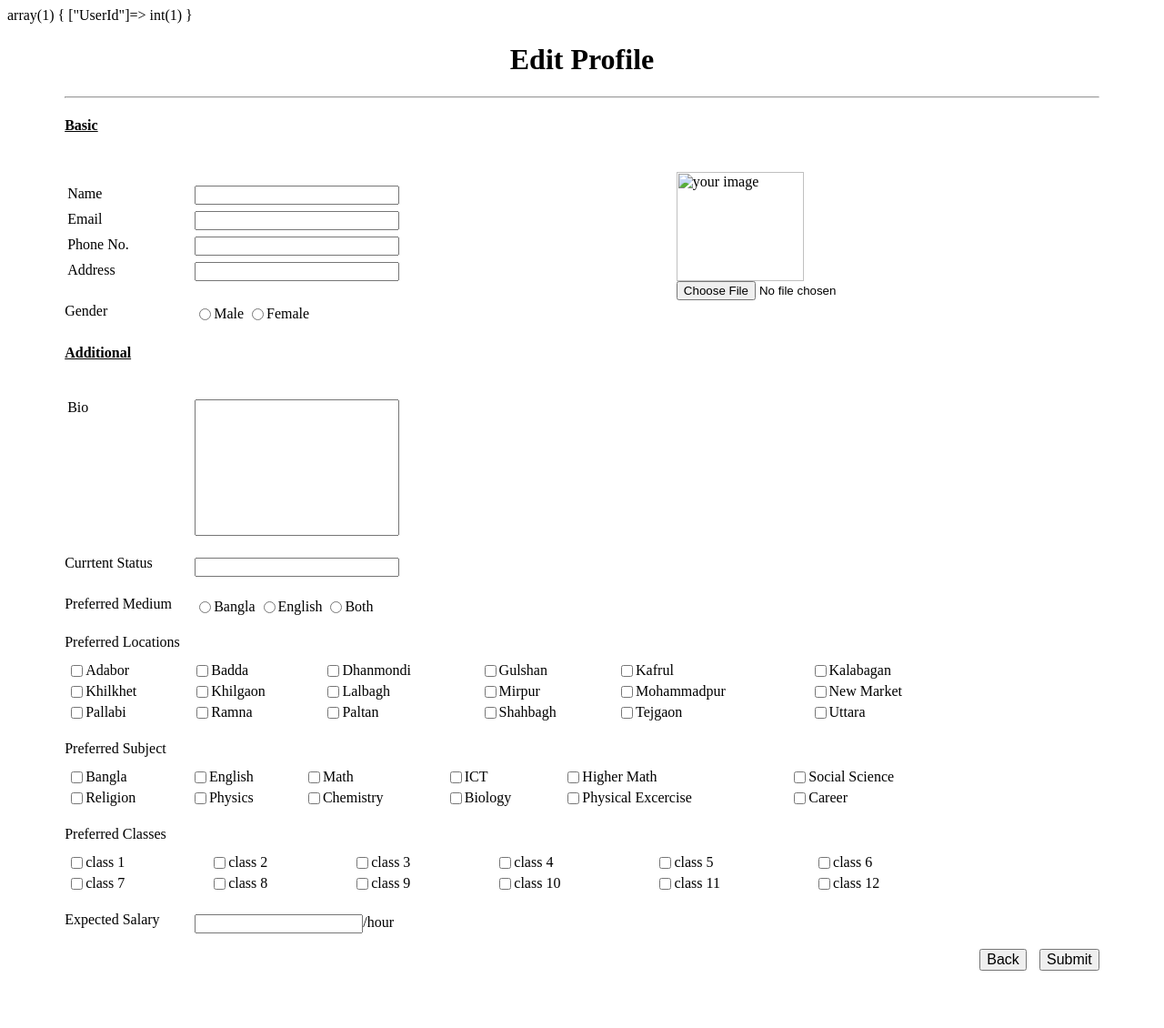
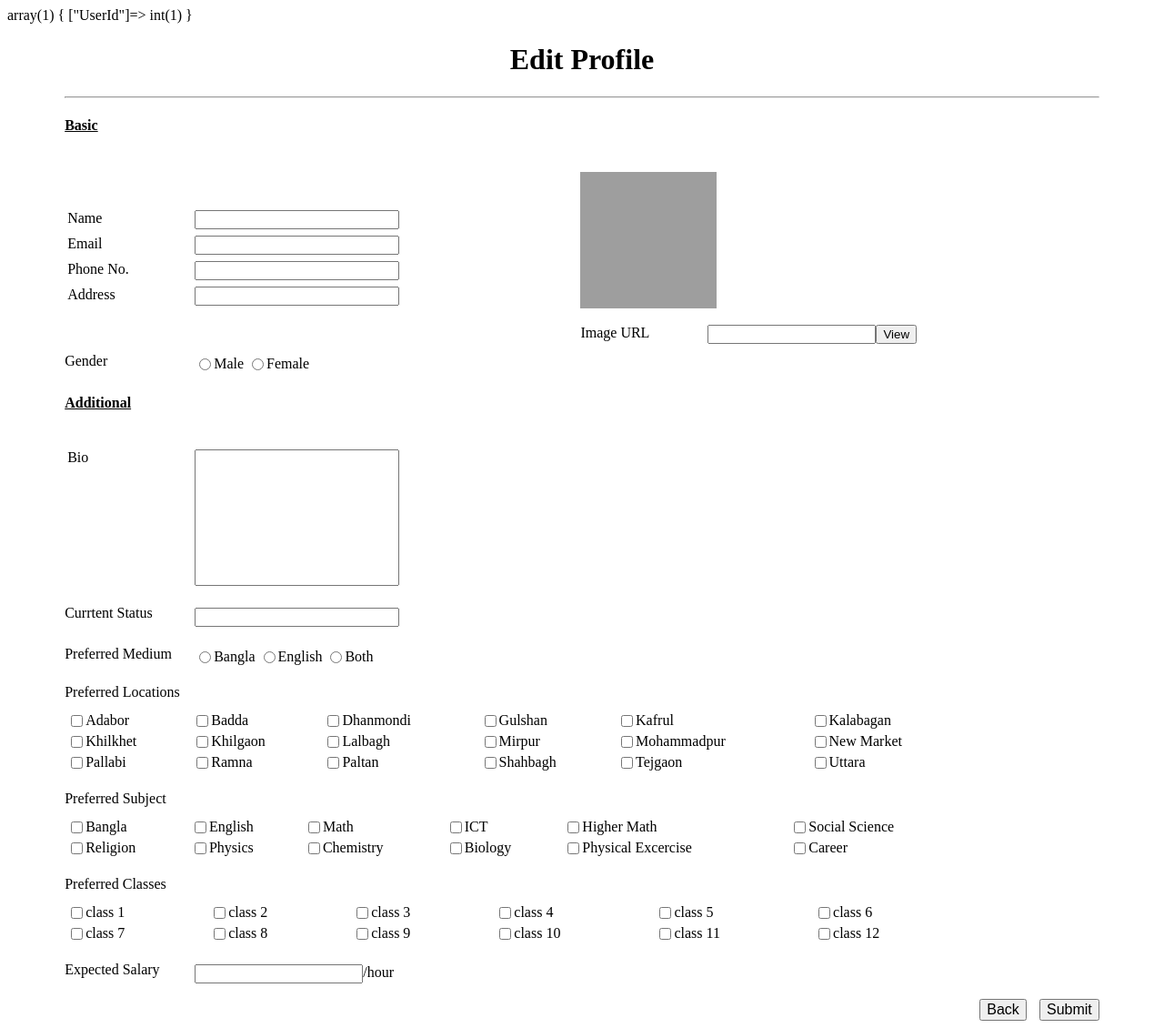
Before and after one commit to 2TakarDeveloper/TutorsHub, a PHP site: page /App/EditProfile.php in a window 1280 px wide; the page is wider, and only the part inside the window is pictured. Shown: that part at 91% size. Before the commit the page ends 1067 px from the top of that part, so only its background shows below. Run offline with PHP 8.4, Linux system fonts and the light colour scheme; a user stored in the database is signed in; grey boxes are pictures that could not be loaded.

Commit message:
image url textbox added

```diff
--- a/root/App/EditProfile.php
+++ b/root/App/EditProfile.php
@@ -101,9 +101,13 @@ if(!isset($_SESSION["UserId"]))
                     </td>
 
                     <td>
-                        <img id="blah" alt="your image" width="140" height="120" />
-                        <br>
-                        <input type="file" onchange="document.getElementById('blah').src = window.URL.createObjectURL(this.files[0])">
+
+                        <!-- Image url -->
+
+                        <img id="image" src="https://www.gapyear.com/member_images/default_set/no-image.gif" image" width="150" height="150" />
+                        <br><br>
+                        <label> Image URL </label><input type="text" id="text">
+                        <button id="clickme" >View</button>
 
 
                     </td>
```
